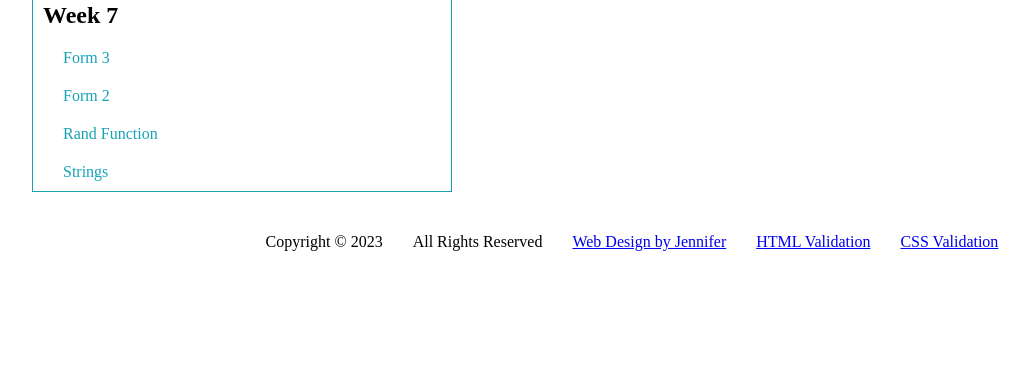
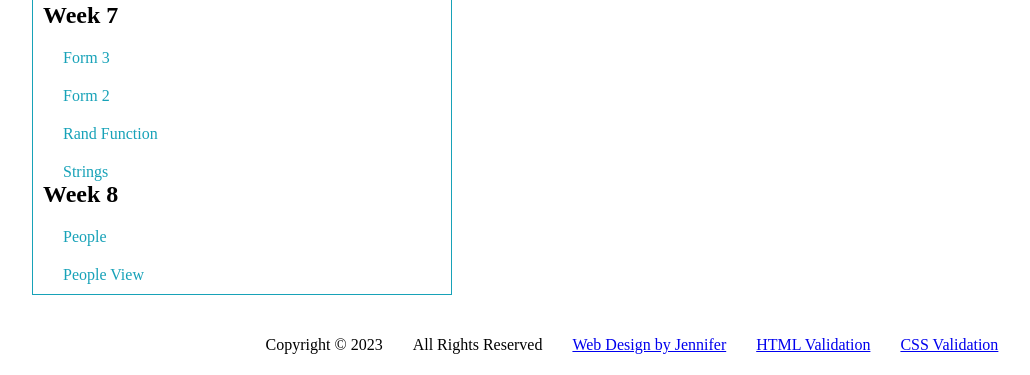
Before and after one commit to JRussellUX/it261, a PHP site: page / in a window 1280 px wide. Shown: the part 1525-1900 px from the top of the page, without its empty margins (8-1038 px from the left). Before the commit the page ends 1776 px from the top, so only its background shows below. Run offline with PHP 8.4, Linux system fonts and the light colour scheme.

Commit message:
Add files via upload

```diff
--- a/index.php
+++ b/index.php
@@ -99,6 +99,12 @@
                             <li><a href="weeks/week7/rand.php">Rand Function</a>
                             <li><a href="weeks/week7/strings.php">Strings</a>
                         </ul>
+
+                        <h3>Week 8</h3>
+                        <ul>
+                            <li><a href="weeks/week8/people.php">People</a>
+                            <li><a href="weeks/week8/people-view.php">People View</a>
+                        </ul>
                     </div>
                 </div>
             </aside>
```
